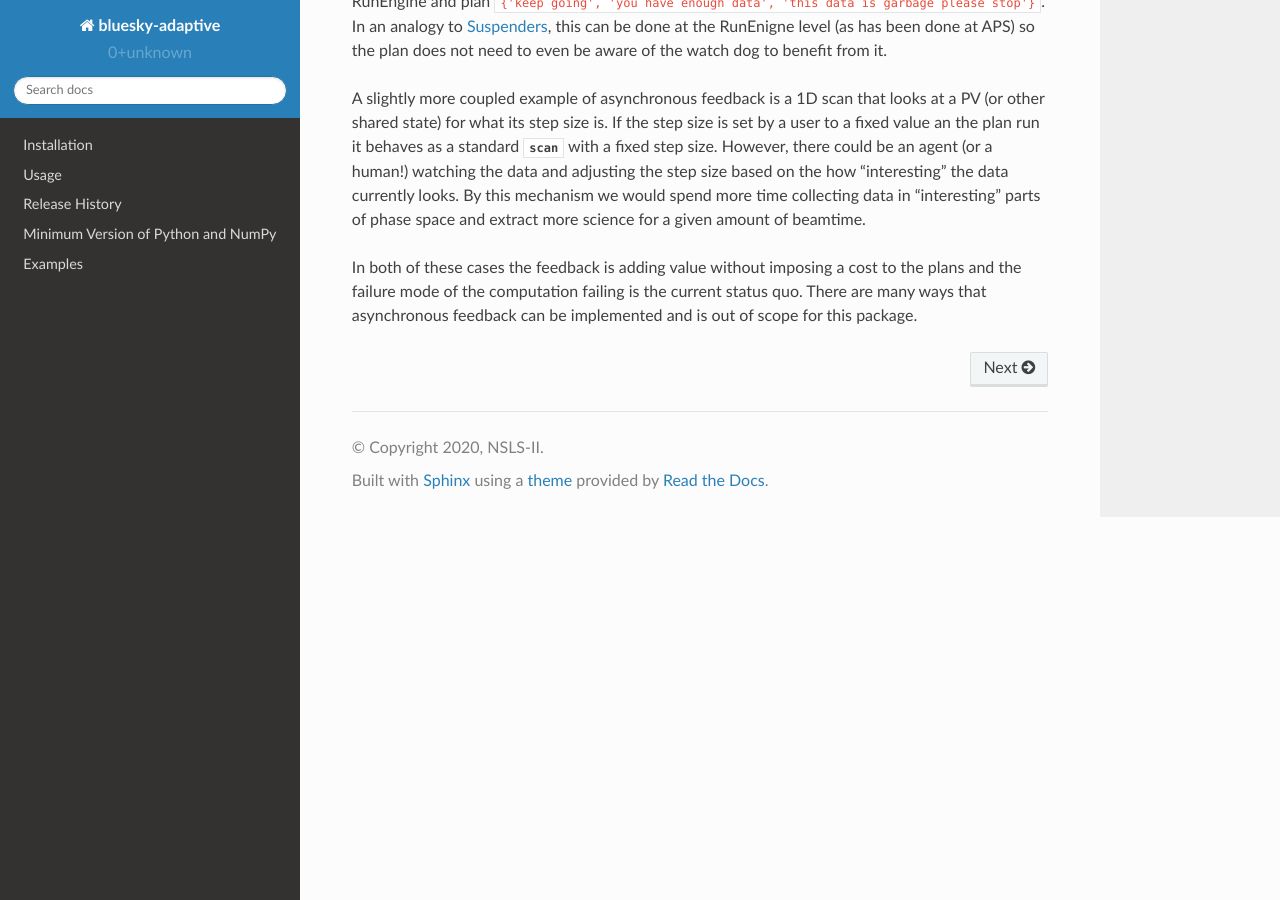
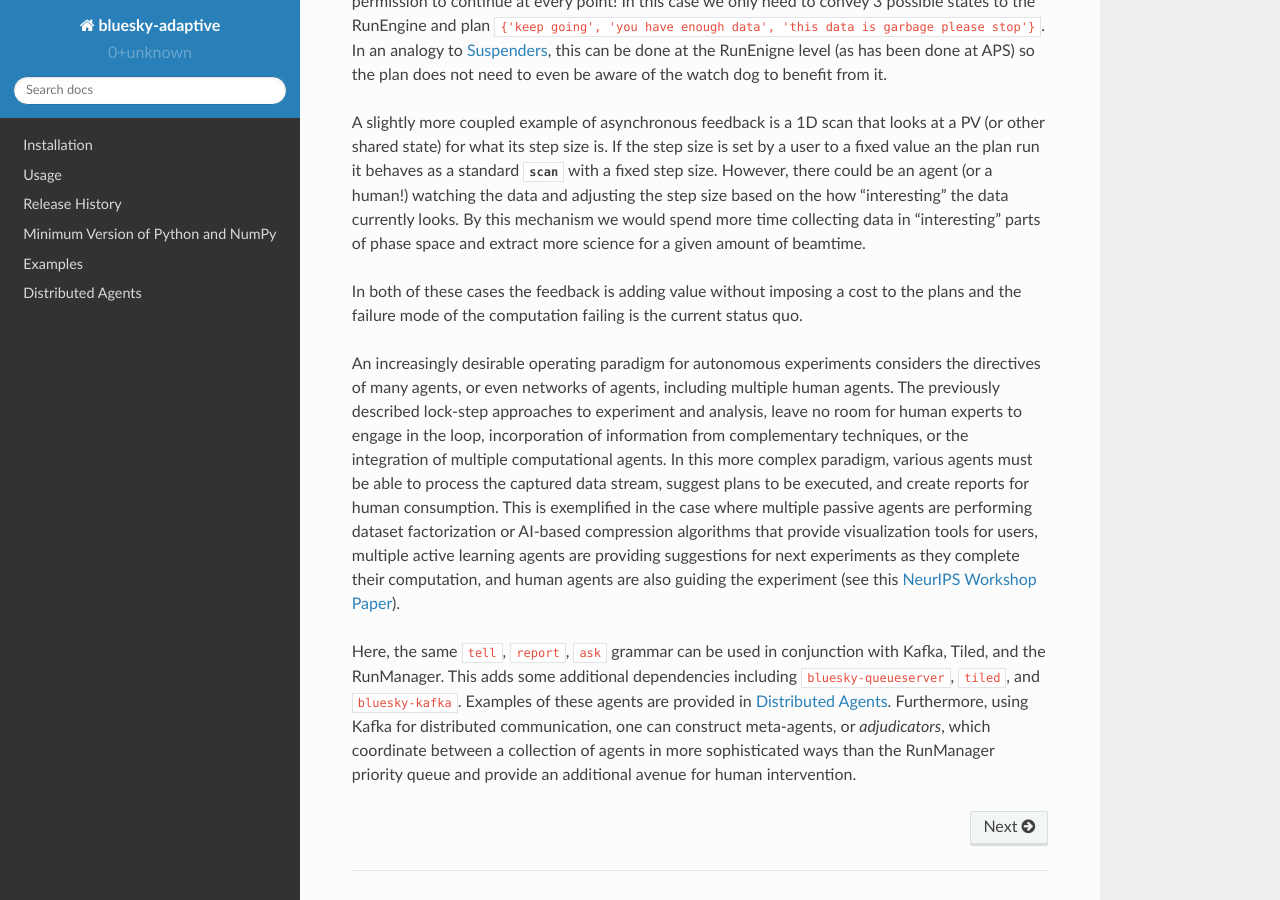
Before and after one commit to bluesky/bluesky-adaptive, a Sphinx documentation site: the page built from docs/source/index.rst, in a window 1280 px wide and 900 px high, scrolled down 4190 px. Built offline with Sphinx 7.4.7 and the Read the Docs theme 2.0.0, drawn with Linux system fonts in a browser that asks for light colours.

Commit message:
Doc: distributed agents and examples

```diff
--- a/docs/source/conf.py
+++ b/docs/source/conf.py
@@ -24,6 +24,7 @@
 
 # -- General configuration ------------------------------------------------
 import sphinx
+
 # If your documentation needs a minimal Sphinx version, state it here.
 #
 # needs_sphinx = '1.0'
@@ -32,17 +33,17 @@ import sphinx
 # extensions coming with Sphinx (named 'sphinx.ext.*') or your custom
 # ones.
 extensions = [
-    'sphinx.ext.autodoc',
-    'sphinx.ext.autosummary',
-    'sphinx.ext.githubpages',
-    'sphinx.ext.intersphinx',
-    'sphinx.ext.mathjax',
-    'sphinx.ext.viewcode',
-    'IPython.sphinxext.ipython_directive',
-    'IPython.sphinxext.ipython_console_highlighting',
-    'matplotlib.sphinxext.plot_directive',
-    'numpydoc',
-    'sphinx_copybutton',
+    "sphinx.ext.autodoc",
+    "sphinx.ext.autosummary",
+    "sphinx.ext.githubpages",
+    "sphinx.ext.intersphinx",
+    "sphinx.ext.mathjax",
+    "sphinx.ext.viewcode",
+    "IPython.sphinxext.ipython_directive",
+    "IPython.sphinxext.ipython_console_highlighting",
+    "matplotlib.sphinxext.plot_directive",
+    "numpydoc",
+    "sphinx_copybutton",
 ]
 
 # Configuration options for plot_directive. See:
@@ -55,27 +56,28 @@ autosummary_generate = True
 numpydoc_show_class_members = False
 
 # Add any paths that contain templates here, relative to this directory.
-templates_path = ['_templates']
+templates_path = ["_templates"]
 
 # The suffix(es) of source filenames.
 # You can specify multiple suffix as a list of string:
 #
 # source_suffix = ['.rst', '.md']
-source_suffix = '.rst'
+source_suffix = ".rst"
 
 # The master toctree document.
-master_doc = 'index'
+master_doc = "index"
 
 # General information about the project.
-project = 'bluesky-adaptive'
-copyright = '2020, NSLS-II'
-author = 'NSLS-II'
+project = "bluesky-adaptive"
+copyright = "2020, NSLS-II"
+author = "NSLS-II"
 
 # The version info for the project you're documenting, acts as replacement for
 # |version| and |release|, also used in various other places throughout the
 # built documents.
 #
 import bluesky_adaptive
+
 # The short X.Y version.
 version = bluesky_adaptive.__version__
 # The full version, including alpha/beta/rc tags.
@@ -86,7 +88,7 @@ release = bluesky_adaptive.__version__
 #
 # This is also used if you do content translation via gettext catalogs.
 # Usually you set "language" from the command line for these cases.
-language = None
+language = "en"
 
 # List of patterns, relative to source directory, that match files and
 # directories to ignore when looking for source files.
@@ -94,7 +96,7 @@ language = None
 exclude_patterns = []
 
 # The name of the Pygments (syntax highlighting) style to use.
-pygments_style = 'sphinx'
+pygments_style = "sphinx"
 
 # If true, `todo` and `todoList` produce output, else they produce nothing.
 todo_include_todos = False
@@ -105,8 +107,9 @@ todo_include_todos = False
 # The theme to use for HTML and HTML Help pages.  See the documentation for
 # a list of builtin themes.
 #
-html_theme = 'sphinx_rtd_theme'
+html_theme = "sphinx_rtd_theme"
 import sphinx_rtd_theme
+
 html_theme_path = [sphinx_rtd_theme.get_html_theme_path()]
 
 # Theme options are theme-specific and customize the look and feel of a theme
@@ -118,7 +121,7 @@ html_theme_path = [sphinx_rtd_theme.get_html_theme_path()]
 # Add any paths that contain custom static files (such as style sheets) here,
 # relative to this directory. They are copied after the builtin static files,
 # so a file named "default.css" will overwrite the builtin "default.css".
-html_static_path = ['_static']
+html_static_path = ["_static"]
 
 # Custom sidebar templates, must be a dictionary that maps document names
 # to template names.
@@ -126,9 +129,9 @@ html_static_path = ['_static']
 # This is required for the alabaster theme
 # refs: http://alabaster.readthedocs.io/en/latest/installation.html#sidebars
 html_sidebars = {
-    '**': [
-        'relations.html',  # needs 'show_related': True theme option to display
-        'searchbox.html',
+    "**": [
+        "relations.html",  # needs 'show_related': True theme option to display
+        "searchbox.html",
     ]
 }
 
@@ -136,7 +139,7 @@ html_sidebars = {
 # -- Options for HTMLHelp output ------------------------------------------
 
 # Output file base name for HTML help builder.
-htmlhelp_basename = 'bluesky-adaptive'
+htmlhelp_basename = "bluesky-adaptive"
 
 
 # -- Options for LaTeX output ---------------------------------------------
@@ -145,15 +148,12 @@ latex_elements = {
     # The paper size ('letterpaper' or 'a4paper').
     #
     # 'papersize': 'letterpaper',
-
     # The font size ('10pt', '11pt' or '12pt').
     #
     # 'pointsize': '10pt',
-
     # Additional stuff for the LaTeX preamble.
     #
     # 'preamble': '',
-
     # Latex figure (float) alignment
     #
     # 'figure_align': 'htbp',
@@ -163,8 +163,7 @@ latex_elements = {
 # (source start file, target name, title,
 #  author, documentclass [howto, manual, or own class]).
 latex_documents = [
-    (master_doc, 'bluesky-adaptive.tex', 'bluesky-adaptive Documentation',
-     'Contributors', 'manual'),
+    (master_doc, "bluesky-adaptive.tex", "bluesky-adaptive Documentation", "Contributors", "manual"),
 ]
 
 
@@ -172,10 +171,7 @@ latex_documents = [
 
 # One entry per manual page. List of tuples
 # (source start file, name, description, authors, manual section).
-man_pages = [
-    (master_doc, 'bluesky-adaptive', 'bluesky-adaptive Documentation',
-     [author], 1)
-]
+man_pages = [(master_doc, "bluesky-adaptive", "bluesky-adaptive Documentation", [author], 1)]
 
 
 # -- Options for Texinfo output -------------------------------------------
@@ -184,24 +180,30 @@ man_pages = [
 # (source start file, target name, title, author,
 #  dir menu entry, description, category)
 texinfo_documents = [
-    (master_doc, 'bluesky-adaptive', 'bluesky-adaptive Documentation',
-     author, 'bluesky-adaptive', 'Tools for writing adaptive plans',
-     'Miscellaneous'),
+    (
+        master_doc,
+        "bluesky-adaptive",
+        "bluesky-adaptive Documentation",
+        author,
+        "bluesky-adaptive",
+        "Tools for writing adaptive plans",
+        "Miscellaneous",
+    ),
 ]
 
-default_role = 'obj'
+default_role = "obj"
 
 
 # Example configuration for intersphinx: refer to the Python standard library.
 intersphinx_mapping = {
-    'python': ('https://docs.python.org/3/', None),
-    'numpy': ('https://numpy.org/doc/stable/', None),
-    'scipy': ('https://docs.scipy.org/doc/scipy/reference/', None),
-    'pandas': ('https://pandas.pydata.org/pandas-docs/stable', None),
-    'matplotlib': ('https://matplotlib.org', None),
-    'bluesky': ('https://blueskyproject.io/bluesky/', None),
-    'ophyd': ('https://blueskyproject.io/ophyd/', None),
-    'event-model': ('https://blueskyproject.io/event-model/', None),
+    "python": ("https://docs.python.org/3/", None),
+    "numpy": ("https://numpy.org/doc/stable/", None),
+    "scipy": ("https://docs.scipy.org/doc/scipy/reference/", None),
+    "pandas": ("https://pandas.pydata.org/pandas-docs/stable", None),
+    "matplotlib": ("https://matplotlib.org", None),
+    "bluesky": ("https://blueskyproject.io/bluesky/", None),
+    "ophyd": ("https://blueskyproject.io/ophyd/", None),
+    "event-model": ("https://blueskyproject.io/event-model/", None),
 }
 
 # nitpicky = sphinx.version_info >= (3,)
--- a/docs/source/index.rst
+++ b/docs/source/index.rst
@@ -15,6 +15,7 @@
    release-history
    min_versions
    examples
+   distributed
 
 .. warning::
 
@@ -252,5 +253,26 @@ science for a given amount of beamtime.
 
 In both of these cases the feedback is adding value without imposing a cost to
 the plans and the failure mode of the computation failing is the current status
-quo.  There are many ways that asynchronous feedback can be
-implemented and is out of scope for this package.
+quo.
+
+An increasingly desirable operating paradigm for autonomous experiments considers
+the directives of many agents, or even networks of agents,
+including multiple human agents. The previously described lock-step approaches to
+experiment and analysis, leave no room for human experts to engage in the loop,
+incorporation of information from complementary techniques, or the integration of
+multiple computational agents. In this more complex paradigm, various agents must be
+able to process the captured data stream, suggest plans to be executed,
+and create reports for human consumption. This is exemplified in the case where
+multiple passive agents are performing dataset factorization or AI-based compression
+algorithms that provide visualization tools for users,  multiple active learning
+agents are providing suggestions for next experiments as they complete their
+computation, and human agents are also guiding the experiment
+(see this `NeurIPS Workshop Paper <https://arxiv.org/abs/2301.09177>`_).
+
+Here, the same :code:`tell`, :code:`report`, :code:`ask` grammar can be used in conjunction with
+Kafka, Tiled, and the RunManager. This adds some additional dependencies including
+``bluesky-queueserver``, ``tiled``, and ``bluesky-kafka``.
+Examples of these agents are provided in :ref:`distributed`.
+Furthermore, using Kafka for distributed communication, one can construct meta-agents,
+or *adjudicators*, which coordinate between a collection of agents in more sophisticated ways
+than the RunManager priority queue and provide an additional avenue for human intervention.
```
Also changed, not shown: docs/source/distributed.rst (added, +199 -0 lines).
